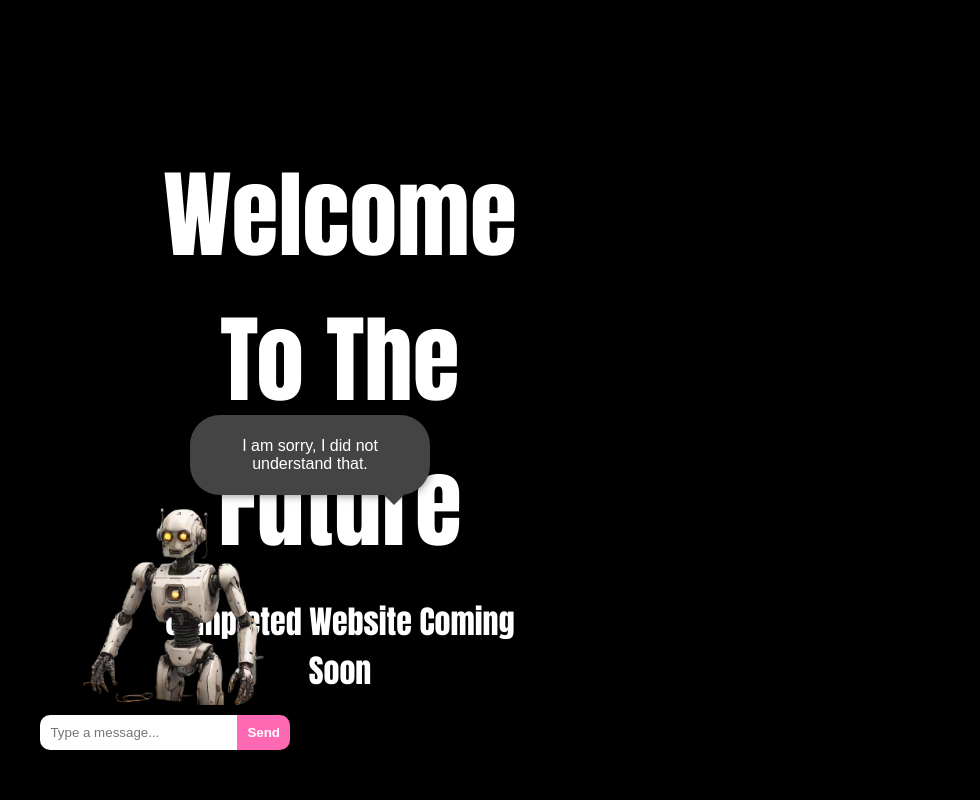
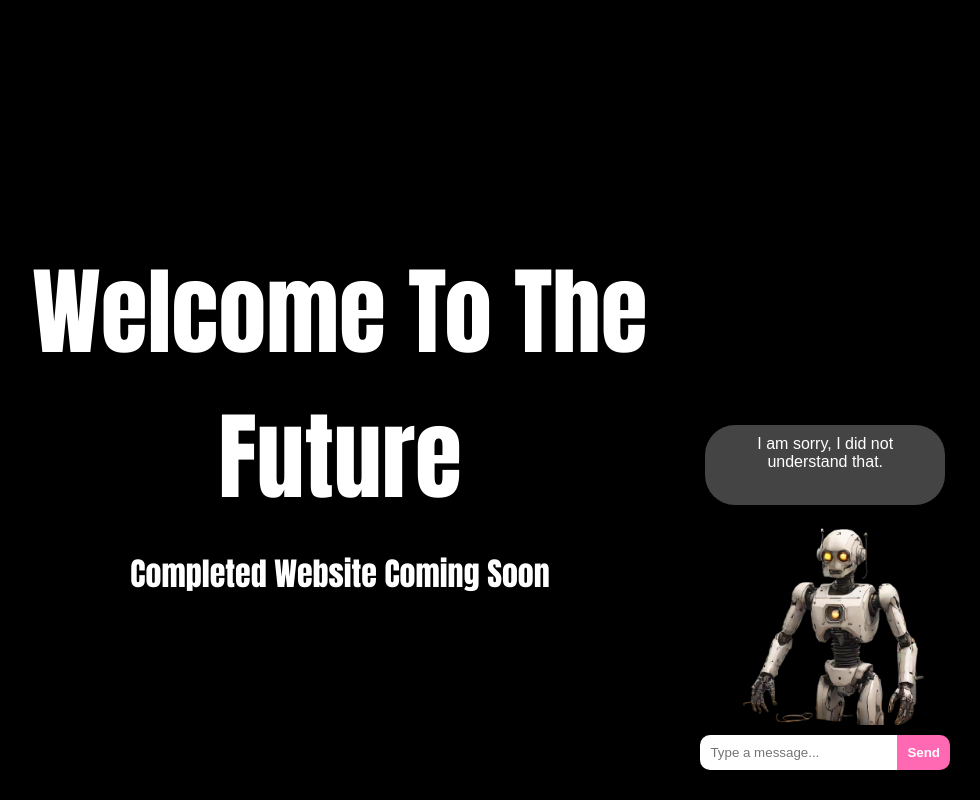
Before and after one commit to mcsqueetch/Trans-Moms, a plain HTML site: page index.html in a window 1280 px wide. Both pictures are taken after typing "Sample" into the empty fields and a click on the button "Send". Shown: the whole page, without its empty margins (300-1280 px from the left). Drawn offline with Linux system fonts and the light colour scheme.

Commit message:
Update index.html

```diff
--- a/index.html
+++ b/index.html
@@ -14,25 +14,23 @@
             display: flex;
             justify-content: center;
             align-items: center;
-            position: relative; /* Ensure relative positioning for absolute children */
         }
         .text-container {
             text-align: center;
+            z-index: 1; /* Ensure text is above bot container */
             position: absolute;
             top: 50%;
             left: 50%;
             transform: translate(-50%, -50%);
-            z-index: 1; /* Ensure text is above bot container */
         }
         .bot-container {
-            position: absolute;
-            bottom: 20px; /* Adjust as needed */
-            right: 20px; /* Adjust as needed */
+            position: fixed;
+            bottom: 20px;
+            right: 20px;
             display: flex;
+            flex-direction: column;
             align-items: center;
-            flex-direction: column;
             padding: 10px;
-            margin: 20px;
             z-index: 2; /* Ensure bot container is above text */
         }
         .bot-message {
@@ -41,30 +39,14 @@
             padding: 10px 20px;
             width: 200px;
             height: 60px;
-            display: flex;
-            align-items: center;
-            justify-content: center;
             text-align: center;
-            position: absolute;
-            top: -80px;
-            left: calc(100% + 10px); /* Position to the right of bot-container */
-            transform: translateX(-50%);
-            display: none;
-            z-index: 1;
             border-radius: 30px;
             box-shadow: 0 0 10px rgba(0, 0, 0, 0.5);
-        }
-        .bot-message::after {
-            content: '';
+            display: none;
             position: absolute;
-            bottom: -10px;
-            left: 85%;
-            transform: translateX(-50%);
-            width: 0;
-            height: 0;
-            border-left: 10px solid transparent;
-            border-right: 10px solid transparent;
-            border-top: 10px solid #444;
+            bottom: calc(100% + 10px); /* Position above bot-container */
+            right: 50%;
+            transform: translateX(50%);
         }
         .chat-input {
             display: flex;
@@ -147,7 +129,7 @@
 
         function showBotMessage(message) {
             botMessage.textContent = message;
-            botMessage.style.display = 'flex';
+            botMessage.style.display = 'block'; // Show the message bubble
         }
 
         function getRandomEdgingResponse() {
```
